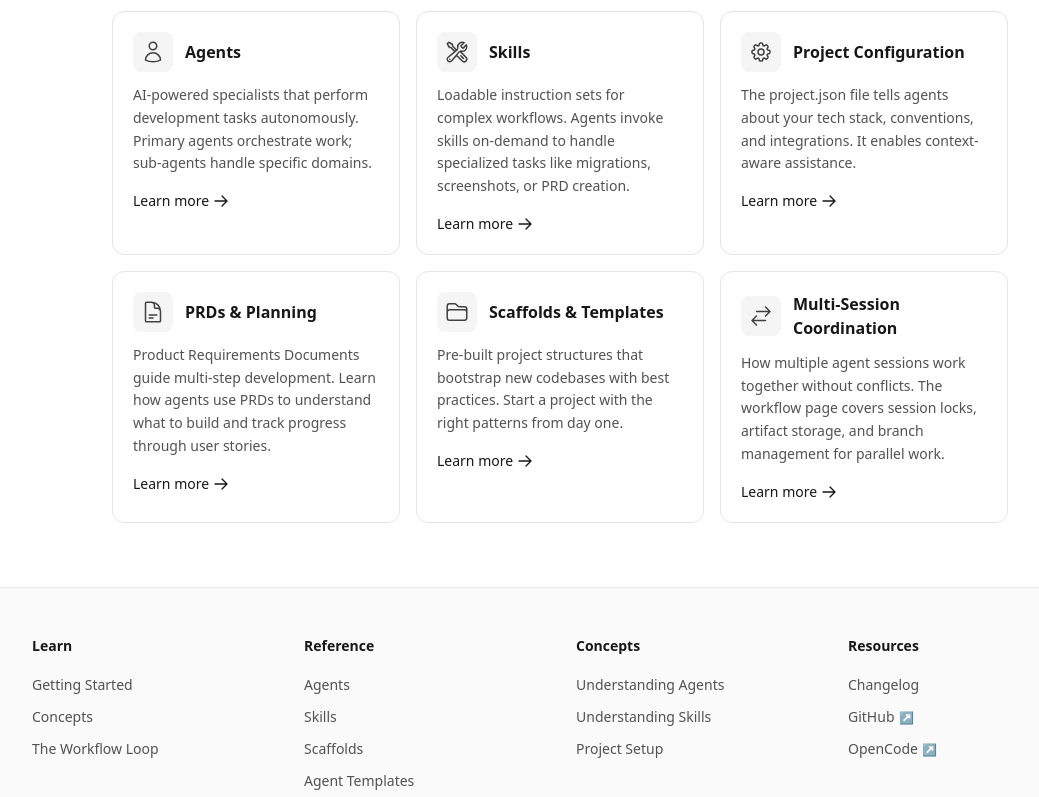
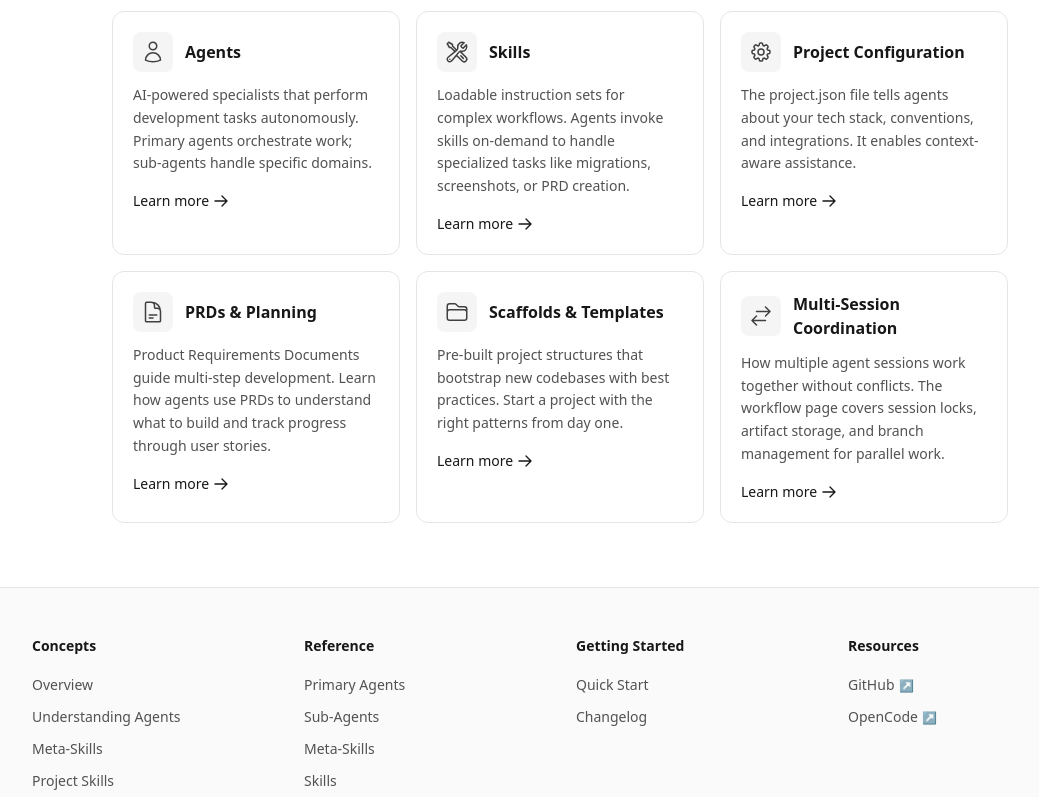
Before and after one commit to mdmagnuson-creator/opencode-toolkit-website, a Next.js app: page /concepts in a window 1280 px wide. Shown: the part 2000-2797 px from the top of the page, without its empty margins (80-1119 px from the left). Built offline with nearby package versions, Linux system fonts and the light colour scheme.

Commit message:
fix: sync footer with header nav, fix mobile menu fullscreen, fix breadcrumb alignment
- Footer: Updated Concepts and Resources sections to match header navigation
- Header: Mobile menu now fullscreen with body scroll lock
- Breadcrumbs: Fixed wrapping and alignment on mobile

```diff
--- a/src/components/Breadcrumbs.tsx
+++ b/src/components/Breadcrumbs.tsx
@@ -32,10 +32,10 @@ export function Breadcrumbs({ items }: BreadcrumbsProps) {
   if (breadcrumbs.length <= 1) return null;
 
   return (
-    <nav className="flex items-center gap-2 text-sm text-neutral-500 dark:text-neutral-400">
+    <nav className="flex flex-wrap items-center gap-x-2 gap-y-1 text-sm text-neutral-500 dark:text-neutral-400">
       {breadcrumbs.map((item, index) => (
-        <span key={item.href} className="flex items-center gap-2">
-          {index > 0 && <span>/</span>}
+        <span key={item.href} className="inline-flex items-center gap-2">
+          {index > 0 && <span className="select-none">/</span>}
           {index === breadcrumbs.length - 1 ? (
             <span className="text-neutral-900 dark:text-white">{item.name}</span>
           ) : (
--- a/src/components/Footer.tsx
+++ b/src/components/Footer.tsx
@@ -28,37 +28,40 @@ function formatRelativeTime(isoDate: string): string {
 }
 
 const footerLinks = {
-  learn: {
-    title: "Learn",
+  concepts: {
+    title: "Concepts",
     links: [
-      { name: "Getting Started", href: "/getting-started" },
-      { name: "Concepts", href: "/concepts" },
+      { name: "Overview", href: "/concepts" },
+      { name: "Understanding Agents", href: "/concepts/agents" },
+      { name: "Meta-Skills", href: "/concepts/meta-skills" },
+      { name: "Project Skills", href: "/concepts/skills" },
+      { name: "Project Setup", href: "/concepts/projects" },
       { name: "The Workflow Loop", href: "/concepts/workflow" },
     ],
   },
   reference: {
     title: "Reference",
     links: [
-      { name: "Agents", href: "/agents" },
-      { name: "Skills", href: "/skills" },
+      { name: "Primary Agents", href: "/agents/primary" },
+      { name: "Sub-Agents", href: "/agents/sub" },
+      { name: "Meta-Skills", href: "/skills?type=meta" },
+      { name: "Skills", href: "/skills?type=regular" },
       { name: "Scaffolds", href: "/scaffolds" },
       { name: "Agent Templates", href: "/agent-templates" },
       { name: "MCP Servers", href: "/mcp" },
       { name: "Automations", href: "/automations" },
     ],
   },
-  concepts: {
-    title: "Concepts",
+  gettingStarted: {
+    title: "Getting Started",
     links: [
-      { name: "Understanding Agents", href: "/concepts/agents" },
-      { name: "Understanding Skills", href: "/concepts/skills" },
-      { name: "Project Setup", href: "/concepts/projects" },
+      { name: "Quick Start", href: "/getting-started" },
+      { name: "Changelog", href: "/changelog" },
     ],
   },
   resources: {
     title: "Resources",
     links: [
-      { name: "Changelog", href: "/changelog" },
       { name: "GitHub", href: "https://github.com/opencode-ai/ai-toolkit" },
       { name: "OpenCode", href: "https://opencode.ai" },
     ],
--- a/src/components/Header.tsx
+++ b/src/components/Header.tsx
@@ -106,6 +106,18 @@ export function Header() {
   const handleDropdownToggle = (itemName: string) => {
     setOpenDropdown(openDropdown === itemName ? null : itemName);
   };
+
+  // Prevent body scroll when mobile menu is open
+  useEffect(() => {
+    if (mobileMenuOpen) {
+      document.body.style.overflow = "hidden";
+    } else {
+      document.body.style.overflow = "";
+    }
+    return () => {
+      document.body.style.overflow = "";
+    };
+  }, [mobileMenuOpen]);
 
   const openSearch = useCallback(() => {
     setSearchOpen(true);
@@ -234,9 +246,10 @@ export function Header() {
         </div>
       </nav>
 
-      {/* Mobile Navigation */}
+      {/* Mobile Navigation - Full screen overlay */}
       {mobileMenuOpen && (
-        <div className="border-t border-neutral-200 bg-white px-6 py-4 lg:hidden dark:border-neutral-800 dark:bg-neutral-950">
+        <div className="fixed inset-0 top-[65px] z-40 overflow-y-auto bg-white lg:hidden dark:bg-neutral-950">
+          <div className="min-h-full px-6 py-4">
             {/* Search and Theme Toggle */}
             <div className="mb-4 flex items-center gap-2 border-b border-neutral-200 pb-4 dark:border-neutral-800">
               <button
@@ -292,6 +305,7 @@ export function Header() {
               })}
             </div>
           </div>
+        </div>
       )}
 
       {/* Search Modal */}
```
Also changed, not shown: 1 other file (tests, documents, lock files or other folders). Lines whose indentation alone changed are shown as unchanged.
